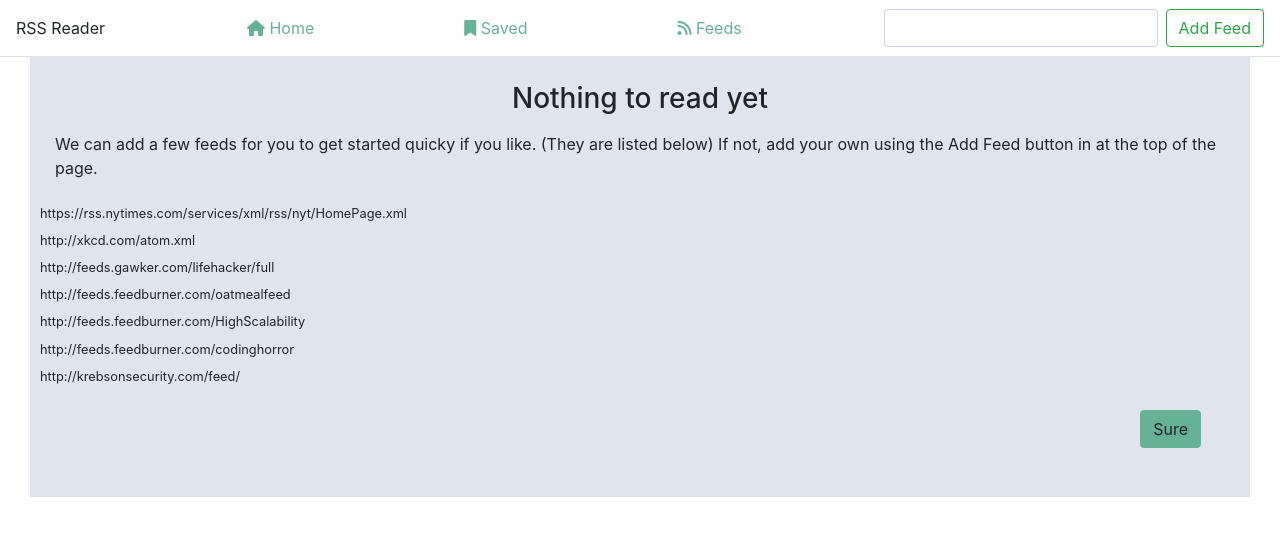
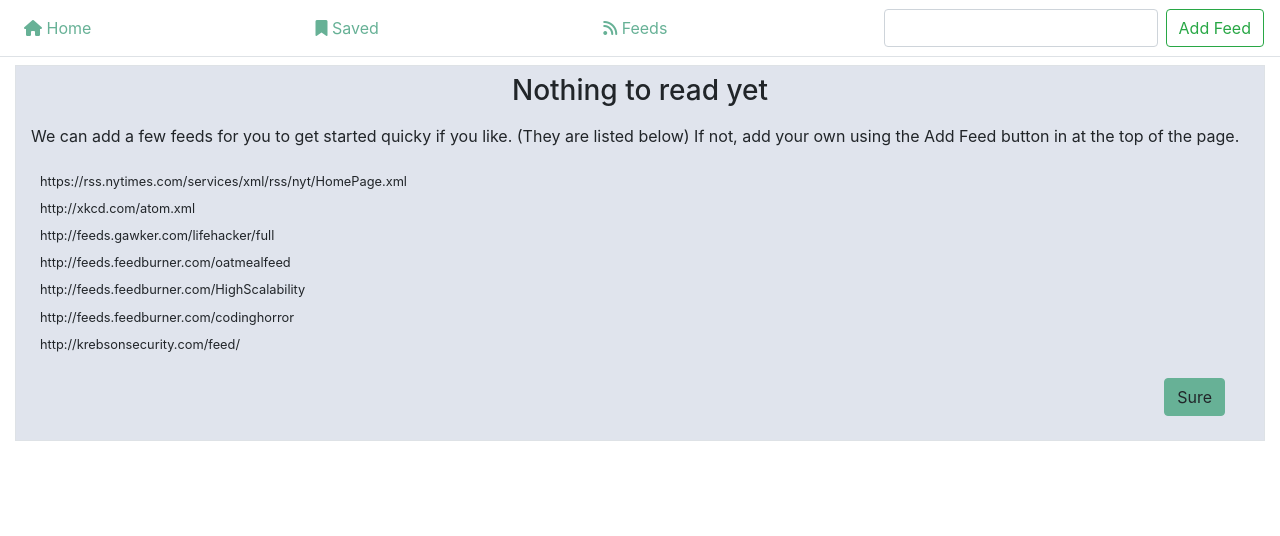
Before and after one commit to guygrigsby/react-rss, a React (Create React App) app: page / in a window 1280 px wide. Shown: the top 536 px of the page. Built offline with nearby package versions, Linux system fonts and the light colour scheme.

Commit message:
more style

```diff
--- a/src/App.js
+++ b/src/App.js
@@ -57,7 +57,6 @@ const App = () => {
         ''
       )}
       <Navbar
-        title="RSS Reader"
         setFeeds={setFeeds}
         feeds={feeds}
         menuItems={[
--- a/src/components/FeedExamples.js
+++ b/src/components/FeedExamples.js
@@ -13,15 +13,17 @@ const feeds = [
 
 const FeedExamples = ({ setFeeds, setModal }) => {
   return (
-    <div className="col-lg p-4 s-2 border bg-light overflow-hidden">
-      <h3 className="text-center text-wrap pb-2">{'Nothing to read yet'}</h3>
+    <div className="col border bg-light overflow-hidden">
+      <h3 className="text-center text-wrap pb-2 pt-2">
+        {'Nothing to read yet'}
+      </h3>
       <p className="d-block ">
         {
           'We can add a few feeds for you to get started quicky if you like. (They are listed below) If not, add your own using the Add Feed button in at the top of the page.'
         }
       </p>
       {feeds.map((feed, idx) => (
-        <small className="row pt-2" key={`${idx}-examplefeed`}>
+        <small className="row pt-2 pl-4" key={`${idx}-examplefeed`}>
           {feed}
         </small>
       ))}
--- a/src/components/Nav.js
+++ b/src/components/Nav.js
@@ -2,7 +2,7 @@ import React from 'react'
 import { Link } from 'react-router-dom'
 import PropTypes from 'prop-types'
 
-const Navbar = ({ title, feeds, setFeeds, menuItems }) => {
+const Navbar = ({ feeds, setFeeds, menuItems }) => {
   const [url, setURL] = React.useState('')
 
   const handleChange = (e) => {
@@ -19,9 +19,6 @@ const Navbar = ({ title, feeds, setFeeds, menuItems }) => {
 
   return (
     <nav className="navbar nav-tabs">
-      <div>
-        <span className="navbar-text">{title}</span>
-      </div>
       {menuItems.map((item, idx) => (
         <Link className="nav-item button m-2" key={idx} to={item.link}>
           {item.icon} {item.name}
--- a/src/pages/Feeds.js
+++ b/src/pages/Feeds.js
@@ -13,8 +13,8 @@ const Feeds = ({ feeds, setFeeds, setModal }) => {
   }
   console.log('feeds', feeds, 'feeds cond', feeds && feeds.length > 0)
   return (
-    <div className="container-fluid">
-      <div className="col-lg">
+    <div className="container-fluid mt-2">
+      <div className="col">
         <div className="row">
           {feeds && feeds.length > 0 ? (
             <FeedsTable
--- a/src/pages/Home.js
+++ b/src/pages/Home.js
@@ -37,12 +37,14 @@ const Home = (props) => {
   }, [feeds, setItems, setModal])
 
   return (
-    <div className="container-fluid">
+    <div className="container-fluid mt-2">
       <div className="col">
         {feeds && feeds.length > 0 ? (
           <FeedList {...props} />
         ) : (
-          <FeedExamples setFeeds={setFeeds} setModal={setModal} />
+          <div className="row">
+            <FeedExamples setFeeds={setFeeds} setModal={setModal} />
+          </div>
         )}
       </div>
     </div>
```
